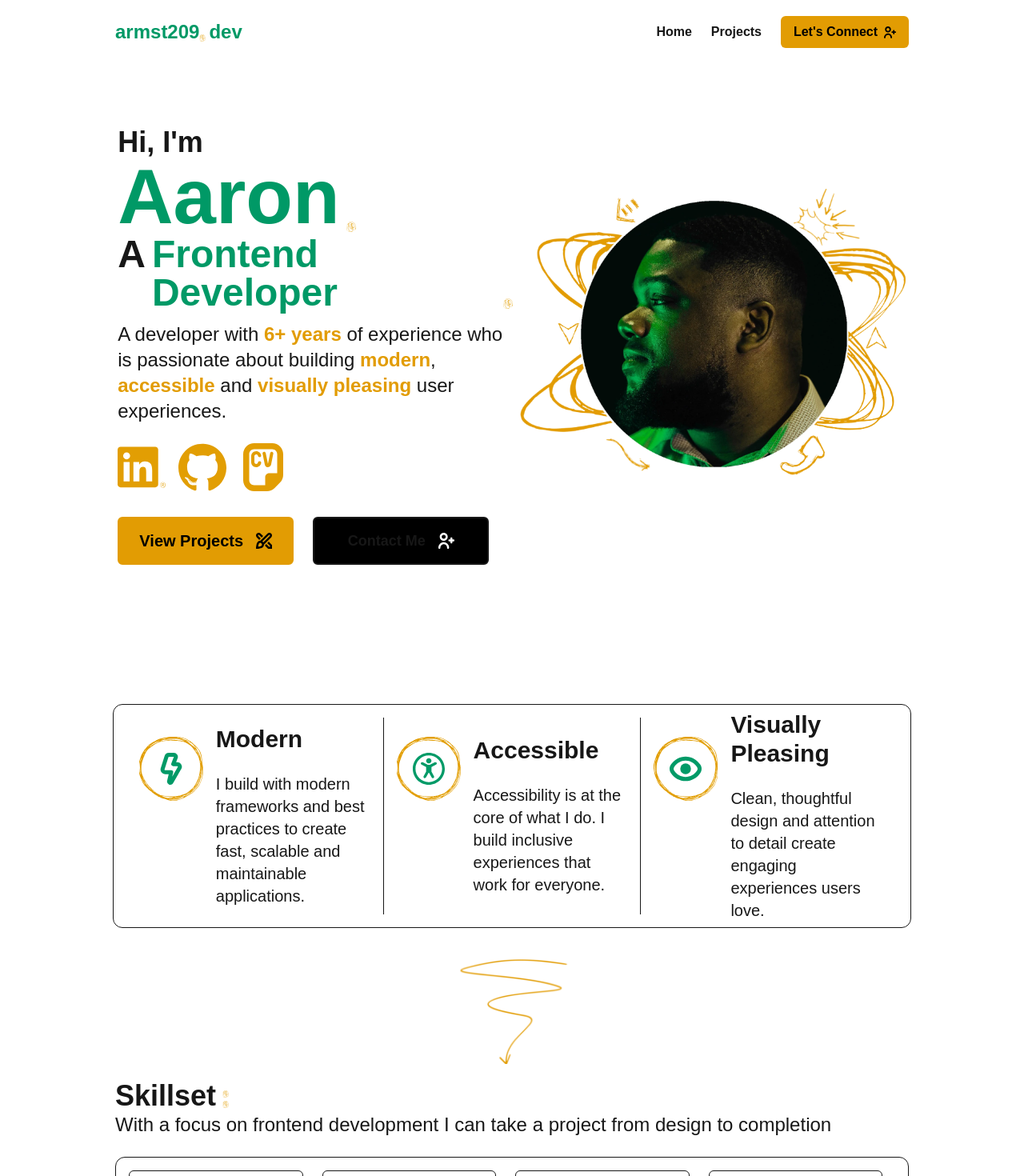
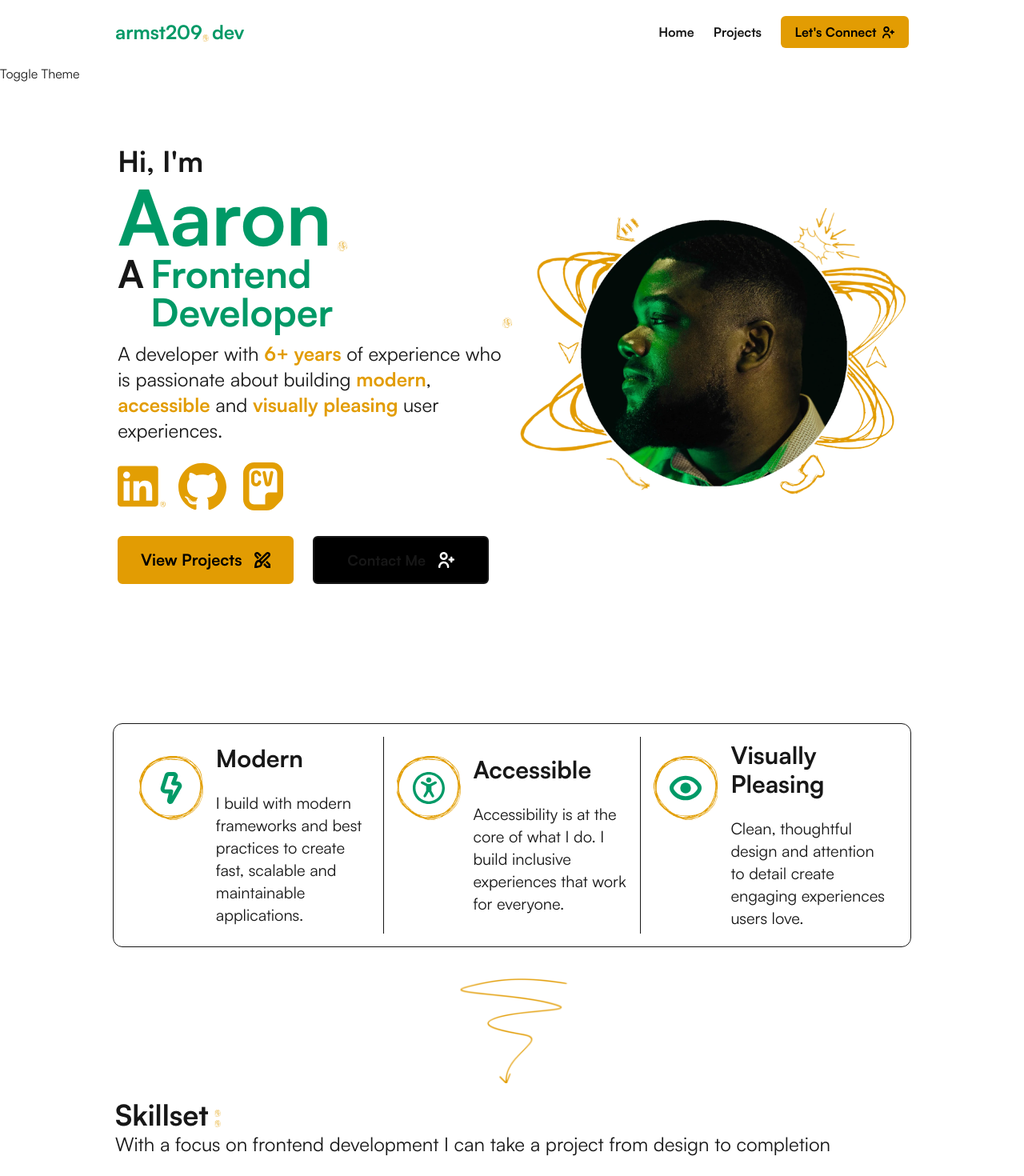
Before and after one commit to armst209/portfolio-website, a Next.js app: page / in a window 1280 px wide. Shown: the top 1470 px of the page at 80% size. Built offline with nearby package versions, Linux system fonts and the light colour scheme; no server answers.

Commit message:
setting up dark mode toggle

```diff
--- a/app/components/ContactMe/ContactMe.tsx
+++ b/app/components/ContactMe/ContactMe.tsx
@@ -14,13 +14,13 @@ const ContactMe = () => {
                         <div className='z-10 relative w-full flex flex-col justify-center items-center mb-4 md:h-50 lg:items-left lg:mr-4 lg:h-120'>
                             <Image src={CircledScribbleWithArrow} className="hidden scribble-color-filter absolute w-full h-full inset-0 xl:flex" style={{ objectFit: "cover" }} alt="circle scribble" />
                             <Image src={CircledScribble} className="hidden scribble-color-filter absolute w-full h-full inset-0 sm:flex xl:hidden" style={{ objectFit: "contain" }} alt="circle scribble" />
-                            <div className="flex flex-col text-center items-center justify-center z-20 w-full border-[.5px] border-[hsl(240,4,16)] rounded-lg p-4 h-full bg-background md:bg-transparent md:border-0 md:rounded-0">
+                            <div className="flex flex-col text-center items-center justify-center z-20 w-full border-[.5px] border-[hsl(240,4,16)] rounded-lg p-4 h-full bg-white md:bg-transparent md:border-0 md:rounded-0 ">
                                 <h1 className='text-2xl z-10 font-bold emerald-green-text-color lg:text-3xl xl:text-2xl'>Have an idea for a project?</h1>
                                 <h2 className="text-xl z-10 md:text-lg lg:text-2xl xl:text-xl">Let&apos;s connect!</h2>
                             </div>
 
                         </div>
-                        <div className='border-[.5px] border-[hsl(240,4,16)] z-10 rounded-lg p-4 w-full h-full bg-background'>
+                        <div className='border-[.5px] border-[hsl(240,4,16)] z-10 rounded-lg p-4 w-full h-full'>
                             <ContactForm />
                         </div>
                     </div>
--- a/app/components/Navigation.tsx
+++ b/app/components/Navigation.tsx
@@ -16,7 +16,7 @@ const Navigation = () => {
     const pathname = usePathname()
 
     return (
-        <header className="flex place-items-center sticky top-0 z-50 h-20 py-4 bg-background">
+        <header className="flex place-items-center sticky top-0 z-50 h-20 py-4 bg-white dark:bg-background">
             <nav className="flex w-full justify-center ">
                 <div className=" flex justify-between p-4 lg:items-center w-full xl:w-[80%]">
                     <Link href="/">
@@ -36,7 +36,7 @@ const Navigation = () => {
                         <button id="hamburger" className="flex lg:hidden" onClick={toggleMobileMenu} aria-label="Open Navigation">
                             <Image src={HamburgerIcon} width={25} alt="mobile menu icon" className="icon-white-filter" />
                         </button>
-                        <div role="dialog" id="mobile-menu" aria-label="mobile menu" aria-expanded={isOpen} className={`w-full h-screen flex fixed inset-0 bg-background z-50 transition-transform duration-300 ease-out shadow(12px 9px 18px 5px rgba(0,0,0,0.84)) transform ${isOpen ? " translate-x-0" : "translate-x-full"} lg:hidden`}>
+                        <div role="dialog" id="mobile-menu" aria-label="mobile menu" aria-expanded={isOpen} className={`w-full h-screen flex fixed inset-0 z-50 transition-transform duration-300 ease-out shadow(12px 9px 18px 5px rgba(0,0,0,0.84)) transform ${isOpen ? " translate-x-0" : "translate-x-full"} bg-white dark:bg-background lg:hidden`}>
                             <button onClick={closeMobileMenu} className="absolute top-0 flex justify-end w-full pt-5 pr-3" aria-label="Close Navigation">
                                 <Image src={CloseIcon} alt="close navigation icon" width={40} className="icon-white-filter" />
                             </button>
--- a/app/components/PageContainer.tsx
+++ b/app/components/PageContainer.tsx
@@ -7,7 +7,7 @@ const PageContainer = ({ children }: { children: ReactNode }) => {
     return (
         <>
             <Navigation />
-            <main>
+            <main className='bg-white dark:bg-background'>
                 {children}
             </main >
             <Footer />
--- a/app/components/ThemeToggle.tsx
+++ b/app/components/ThemeToggle.tsx
@@ -1,8 +1,12 @@
-import React from 'react'
+"use client"
 
+
+import { useTheme } from "next-themes"
 const ThemeToggle = () => {
+    const { theme, setTheme } = useTheme()
+
     return (
-        <button>ThemeToggle</button>
+        <button onClick={() => setTheme(theme === "light" ? "dark" : "light")}>Toggle Theme</button>
     )
 }
 
--- a/app/components/UIUXSection.tsx
+++ b/app/components/UIUXSection.tsx
@@ -7,7 +7,7 @@ import SemiColonPeriodScribble from "./SemiColonPeriodScribble"
 const UIUXSection = () => {
     return (
         <section className="pt-5 pb-6 pl-4 pr-4 w-full flex justify-center">
-            <div className="w-full h-auto flex flex-col items-center justify-evenly border-[.5px] border-[hsl(240,4,16)] rounded-xl bg-background lg:w-[80%] 2xl:flex-row xl:h-70">
+            <div className="w-full h-auto flex flex-col items-center justify-evenly border-[.5px] border-[hsl(240,4,16)] rounded-xl lg:w-[80%] 2xl:flex-row xl:h-70">
                 <div className="w-full flex pb-6 flex-col p-4 lg:flex-row 2xl:w-[34%]">
                     <div className="flex items-center justify-center lg:justify-start">
                         <div className="z-10 relative h-20 w-20 flex items-center justify-center mr-4 lg:mr-0">
--- a/app/components/ValuesSection.tsx
+++ b/app/components/ValuesSection.tsx
@@ -8,7 +8,7 @@ import EyeIcon from "@public/assets/icons/visually-pleasing.svg"
 const ValuesSection = () => {
     return (
         <section className="pt-20 pb-5 pl-4 pr-4 w-full flex justify-center">
-            <div className="h-auto flex flex-col items-center justify-evenly border-[.5px] border-[hsl(240,4,16)] rounded-xl p-4 bg-background lg:w-[80%] xl:flex-row xl:h-70">
+            <div className="h-auto flex flex-col items-center justify-evenly border-[.5px] border-[hsl(240,4,16)] rounded-xl p-4 lg:w-[80%] xl:flex-row xl:h-70">
                 <div className="w-full flex flex-col h-full z-10 px-4 py-6 sm:flex-row ">
                     <div className="flex justify-center items-start min-w-20 pb-4 sm:pb-0">
                         <div className="relative w-20 h-20 flex justify-center items-center">
--- a/app/globals.css
+++ b/app/globals.css
@@ -1,4 +1,6 @@
 @import 'tailwindcss';
+
+@custom-variant dark (&:where([data-theme=dark], [data-theme=dark] *));
 
 :root {
     --background: #ffffff;
@@ -9,19 +11,14 @@
     --breakpoint-xxs: 20rem;
     --breakpoint-xs: 30rem;
     --breakpoint-sm: 50rem;
-}
-
-@theme inline {
-    --color-background: var(--background);
-    --color-foreground: var(--foreground);
-    --font-sans: var(--font-geist-sans);
-    --font-mono: var(--font-geist-mono);
+    --color-background-light: hsl(0 0% 100%);
+    --color-background-dark: hsl(0 0% 3.9%);
 }
 
 @media (prefers-color-scheme: dark) {
     :root {
-        --background: #0a0a0a;
-        --foreground: #ededed;
+        --background: var(--color-background-dark);
+        --foreground: var(--color-background-light);
     }
 }
 
--- a/app/layout.tsx
+++ b/app/layout.tsx
@@ -162,11 +162,10 @@ export default function RootLayout({
     return (
         <html
             lang='en'
-            className={`${satoshi.className} h-full antialiased`}
             suppressHydrationWarning
         >
-            <body>
-                <ThemeProvider attribute="class" defaultTheme="system" enableSystem>
+            <body className={`${satoshi.className} h-full antialiased`}>
+                <ThemeProvider attribute="class" defaultTheme="system" enableSystem={true}>
                     <PageContainer>
                         {children}
                     </PageContainer>
--- a/app/page.tsx
+++ b/app/page.tsx
@@ -3,6 +3,7 @@ import ContactMe from './components/ContactMe/ContactMe'
 import DownSwirlArrowPartition from './components/DownSwirlArrowPartition'
 import Hero from './components/Hero/Hero'
 import TechnicalSkills from './components/TechnicalSkills/TechnicalSkills'
+import ThemeToggle from './components/ThemeToggle'
 import UIUXSection from './components/UIUXSection'
 import ValuesSection from './components/ValuesSection'
 
@@ -12,6 +13,7 @@ export default function Home() {
 
     return (
         <>
+            <ThemeToggle />
             <Hero />
             <ValuesSection />
             <DownSwirlArrowPartition />
--- a/app/projects/AnaheimElectronicsCard.tsx
+++ b/app/projects/AnaheimElectronicsCard.tsx
@@ -30,7 +30,7 @@ const AnaheimElectronicsCard = () => {
                 </div>
 
                 <div className="w-auto flex justify-center">
-                    <a href="https://armst209.github.io/" className="w-70 items-center justify-center flex flex-row m-4 bg-background border-[.5px] border-[hsl(240,4,16)] p-4 rounded-xl lg:absolute lg:ml-0 lg:bottom-0 lg:right-0 lg:justify-center lg:w-auto" rel="noopener noreferer" target="_blank">
+                    <a href="https://armst209.github.io/" className="w-70 items-center justify-center flex flex-row m-4 border-[.5px] border-[hsl(240,4,16)] p-4 rounded-xl lg:absolute lg:ml-0 lg:bottom-0 lg:right-0 lg:justify-center lg:w-auto" rel="noopener noreferer" target="_blank">
                         <div className="flex items-center mr-2">
                             <p className="font-bold">Live Demo</p>
                         </div>
--- a/app/projects/BiscuitsNGroovyCard.tsx
+++ b/app/projects/BiscuitsNGroovyCard.tsx
@@ -34,13 +34,13 @@ const BiscuitsNGroovyCard = () => {
                 </div>
 
                 <div className="w-auto flex justify-center flex-col items-center lg:flex-row">
-                    <a href="https://github.com/armst209/BiscuitsNGroovy/blob/main/src/common/assets/showcase/site-capture.png" className="w-70 items-center justify-center flex flex-row m-4 bg-background border-[.5px] border-[hsl(240,4,16)] p-4 rounded-xl lg:ml-0 lg:bottom-0 lg:right-0 lg:justify-center lg:w-auto lg:hidden" rel="noopener noreferer" target="_blank">
+                    <a href="https://github.com/armst209/BiscuitsNGroovy/blob/main/src/common/assets/showcase/site-capture.png" className="w-70 items-center justify-center flex flex-row m-4 border-[.5px] border-[hsl(240,4,16)] p-4 rounded-xl lg:ml-0 lg:bottom-0 lg:right-0 lg:justify-center lg:w-auto lg:hidden" rel="noopener noreferer" target="_blank">
                         <div className="flex items-center">
                             <p className="font-bold mr-2">View Site Photos</p>
                         </div>
 
                     </a>
-                    <a href="https://armst209.github.io/" className="w-70 items-center justify-center flex flex-row m-4 bg-background border-[.5px] border-[hsl(240,4,16)] p-4 rounded-xl lg:absolute lg:ml-0 lg:bottom-0 lg:right-0 lg:justify-center lg:w-auto" rel="noopener noreferer" target="_blank">
+                    <a href="https://armst209.github.io/" className="w-70 items-center justify-center flex flex-row m-4 border-[.5px] border-[hsl(240,4,16)] p-4 rounded-xl lg:absolute lg:ml-0 lg:bottom-0 lg:right-0 lg:justify-center lg:w-auto" rel="noopener noreferer" target="_blank">
                         <div className="flex items-center">
                             <p className="font-bold mr-2">Live Demo Not Available</p>
                             <Image src={WorkInProgress} alt="work in progress icon" className="scribble-color-filter" />
--- a/tailwind.config.ts
+++ b/tailwind.config.ts
@@ -1,6 +1,15 @@
-const config = {
-    darkMode: 'class', // Enables class-based dark mode
-    content: ['./src/**/*.{js,ts,jsx,tsx}'],
-    // ... other config
+import type { Config } from 'tailwindcss'
+
+const config: Config = {
+    content: [
+        './src/pages/**/*.{js,ts,jsx,tsx,mdx}',
+        './src/components/**/*.{js,ts,jsx,tsx,mdx}',
+        './src/app/**/*.{js,ts,jsx,tsx,mdx}',
+    ],
+    darkMode: 'class',
+    theme: {
+        extend: {},
+    },
+    plugins: [],
 }
 export default config
```
